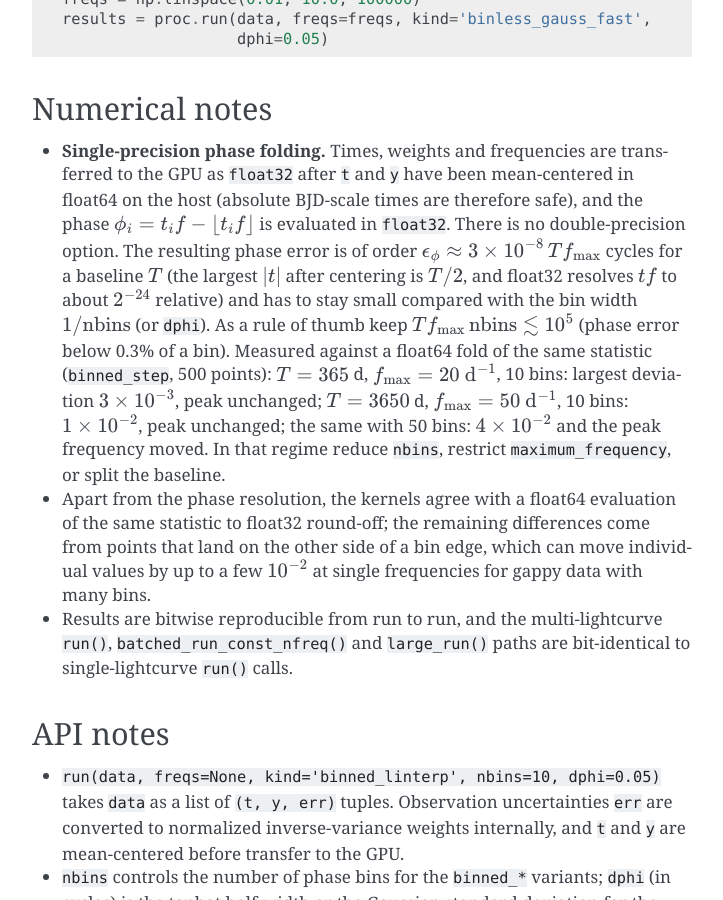
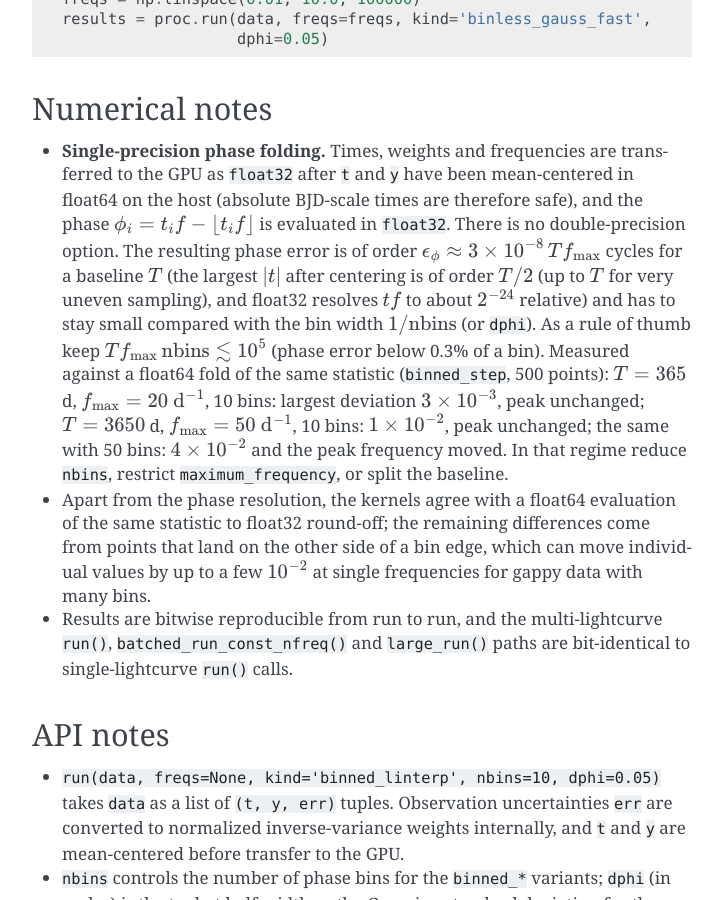
Before and after one commit to johnh2o2/cuvarbase, a Sphinx documentation site: the page built from docs/source/pdm.rst, in a window 1280 px wide and 900 px high, scrolled down 2805 px. Shown: the whole window, without its empty margins (388-1111 px from the left). Built offline with Sphinx 7.4.7, drawn with Linux system fonts in a browser that asks for light colours.

Commit message:
PDM docs: the post-centering |t| bound is of order T/2, up to T for uneven sampling (verifier nit)
Co-Authored-By: Claude Fable 5.1 <noreply@anthropic.com>
Claude-Session: https://claude.ai/code/session_01NxdN3KdoNGAwUBvnx5wnUM

```diff
--- a/docs/source/pdm.rst
+++ b/docs/source/pdm.rst
@@ -155,7 +155,8 @@ Numerical notes
   ``float32``. There is no double-precision option. The resulting phase
   error is of order :math:`\epsilon_\phi \approx 3 \times 10^{-8}\,
   T f_{\max}` cycles for a baseline :math:`T` (the largest :math:`|t|`
-  after centering is :math:`T/2`, and float32 resolves :math:`t f` to
+  after centering is of order :math:`T/2` (up to :math:`T` for very
+  uneven sampling), and float32 resolves :math:`t f` to
   about :math:`2^{-24}` relative) and has to stay small compared with the
   bin width :math:`1/\mathrm{nbins}` (or ``dphi``). As a rule of thumb
   keep :math:`T f_{\max}\, \mathrm{nbins} \lesssim 10^{5}` (phase error
```
